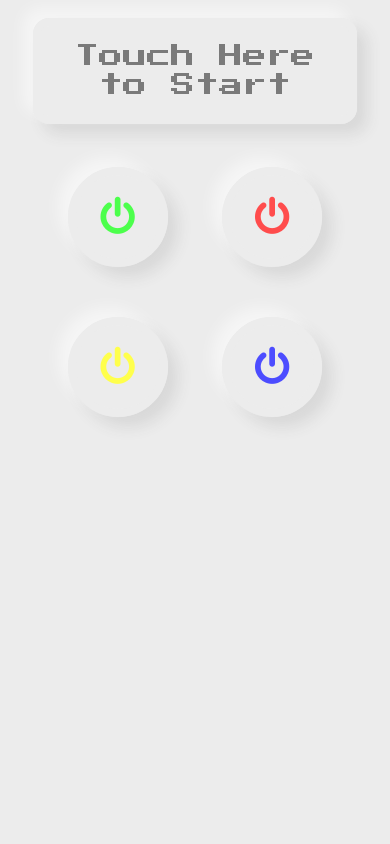
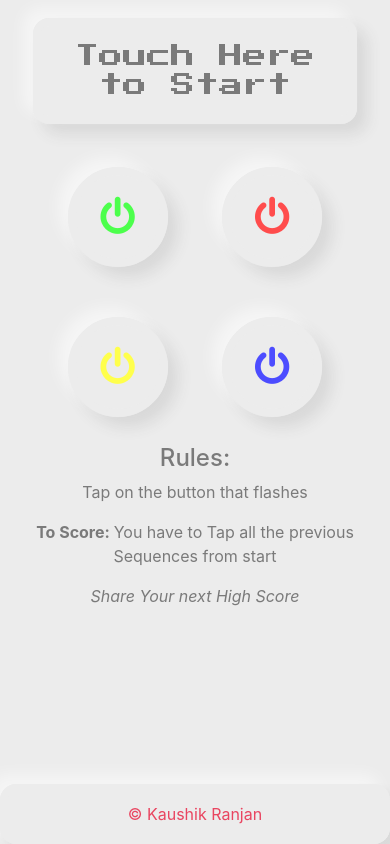
Before and after one commit to Kaushik1181/Simon-Game-Challenge, a plain HTML site: page index.html in a window 390 px wide. Drawn offline with nearby package versions, Linux system fonts and the light colour scheme.

Commit message:
push 1.2

```diff
--- a/game.js
+++ b/game.js
@@ -57,13 +57,13 @@
     if (userClickedPattern.length === gamePattern.length) {
       setTimeout(function() {
         nextSequence();
-      }, 1000);
+      }, 500);
     }
   } else {
+    wrongPress();
+    $("h1").text("Game Over! Your Score: "+ score +" Touch here to Restart");
+    playSound("wrong");
     startOver();
-    $("h1").text("Game Over! Touch here to Restart");
-    playSound("wrong");
-    wrongPress();
   }
 }
 
--- a/index.html
+++ b/index.html
@@ -39,8 +39,20 @@
         <button type="button" id="blue" class="btn blue"></button>
       </div>
     </div>
+    <div class="row">
+      <div class="col">
+        <div class="rules">
+          <h4>Rules:</h4>
+          <p>Tap on the button that flashes</p>
+          <p><strong>To Score: </strong>You have to Tap all the previous Sequences from start</p>
+          <p><em>Share Your next High Score</em></p>
+        </div>
+      </div>
+    </div>
 
   </div>
+
+  <footer class="footer">&copy Kaushik Ranjan</footer>
   <script src="https://ajax.googleapis.com/ajax/libs/jquery/3.5.1/jquery.min.js"></script>
   <script src="game.js" charset="utf-8"></script>
 </body>
--- a/styles.css
+++ b/styles.css
@@ -1,7 +1,10 @@
 body {
+  margin: 0;
+  padding: 0;
   text-align: center;
   background-color: #ececec;
 }
+
 
 #level-title {
   font-family: 'Press Start 2P', cursive;
@@ -16,6 +19,11 @@
   box-shadow:
 	  -10px -10px 15px rgba(255,255,255,0.5),
 	   10px 10px 15px rgba(70,70,70,0.12);
+}
+
+.rules {
+  padding: 2px 2px;
+  color: #7a7a7a;
 }
 
 .btn {
@@ -80,6 +88,21 @@
   background-color: #ff4c4c;
   opacity: 0.8;
 }
+
+.footer {
+  margin: 20px 0 0;
+  padding: 10px;
+  position: relative;
+  bottom: 0;
+  width: 100%;
+  color: #e94560;
+  border: 8px solid #ececec;
+  outline: none;
+  border-radius: 1rem;
+  box-shadow:
+	  -10px -10px 15px rgba(255,255,255,0.5),
+	   10px 10px 15px rgba(70,70,70,0.12);
+}
 /* *********************media queries************************* */
 @media (min-width:335px) and (max-width: 500px) {
   .btn {
@@ -88,6 +111,10 @@
   }
   .btn:after {
     font-size: 40px;
+  }
+  .footer {
+    position: fixed;
+    bottom: 0;
   }
 }
 
@@ -99,6 +126,10 @@
   .btn:after {
     font-size: 32px;
   }
+  .footer {
+    position: fixed;
+    bottom: 0;
+  }
 }
 
 @media (max-width:294px) {
@@ -109,4 +140,8 @@
   .btn:after {
     font-size: 24px;
   }
+  .footer {
+    position: fixed;
+    bottom: 0;
+  }
 }
```
